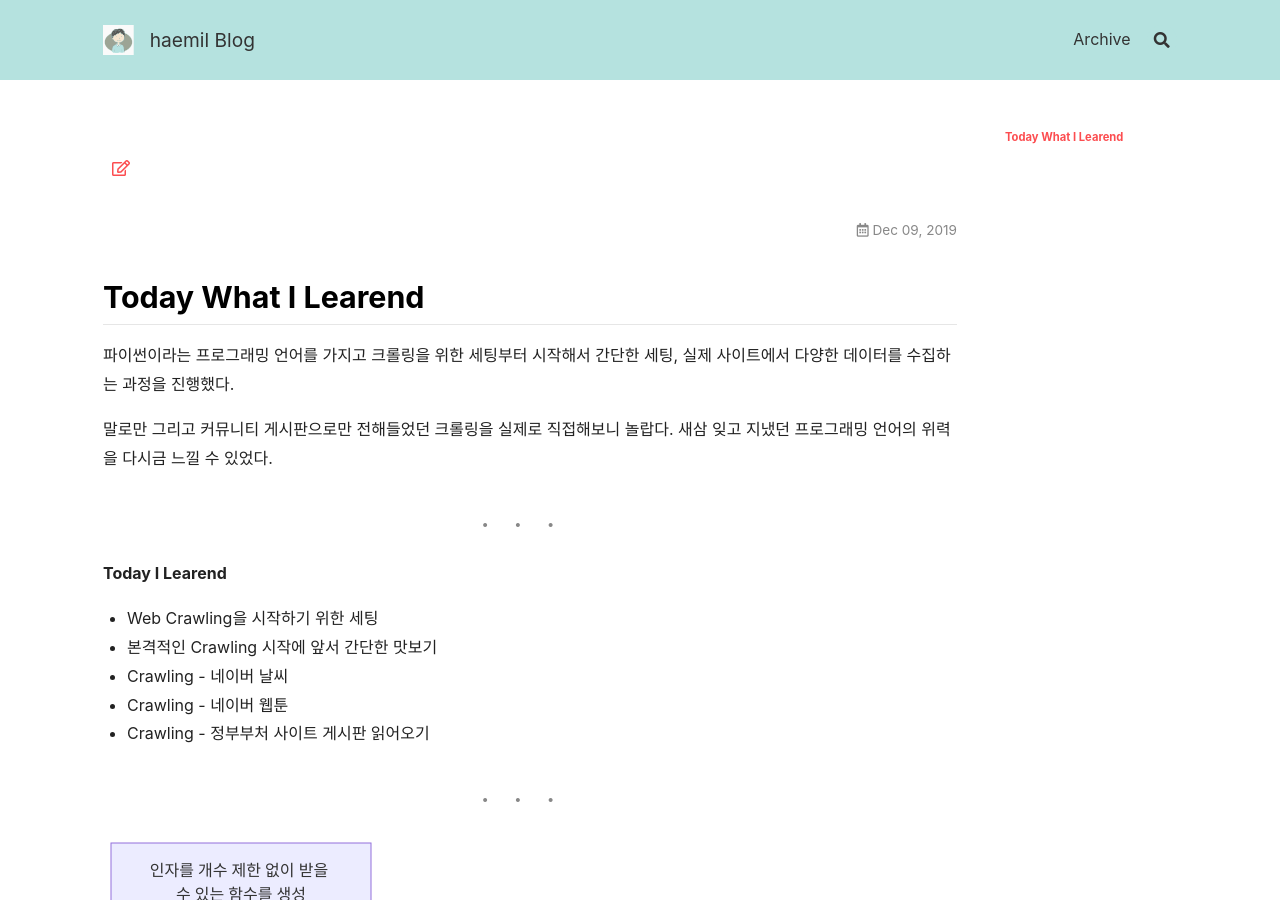
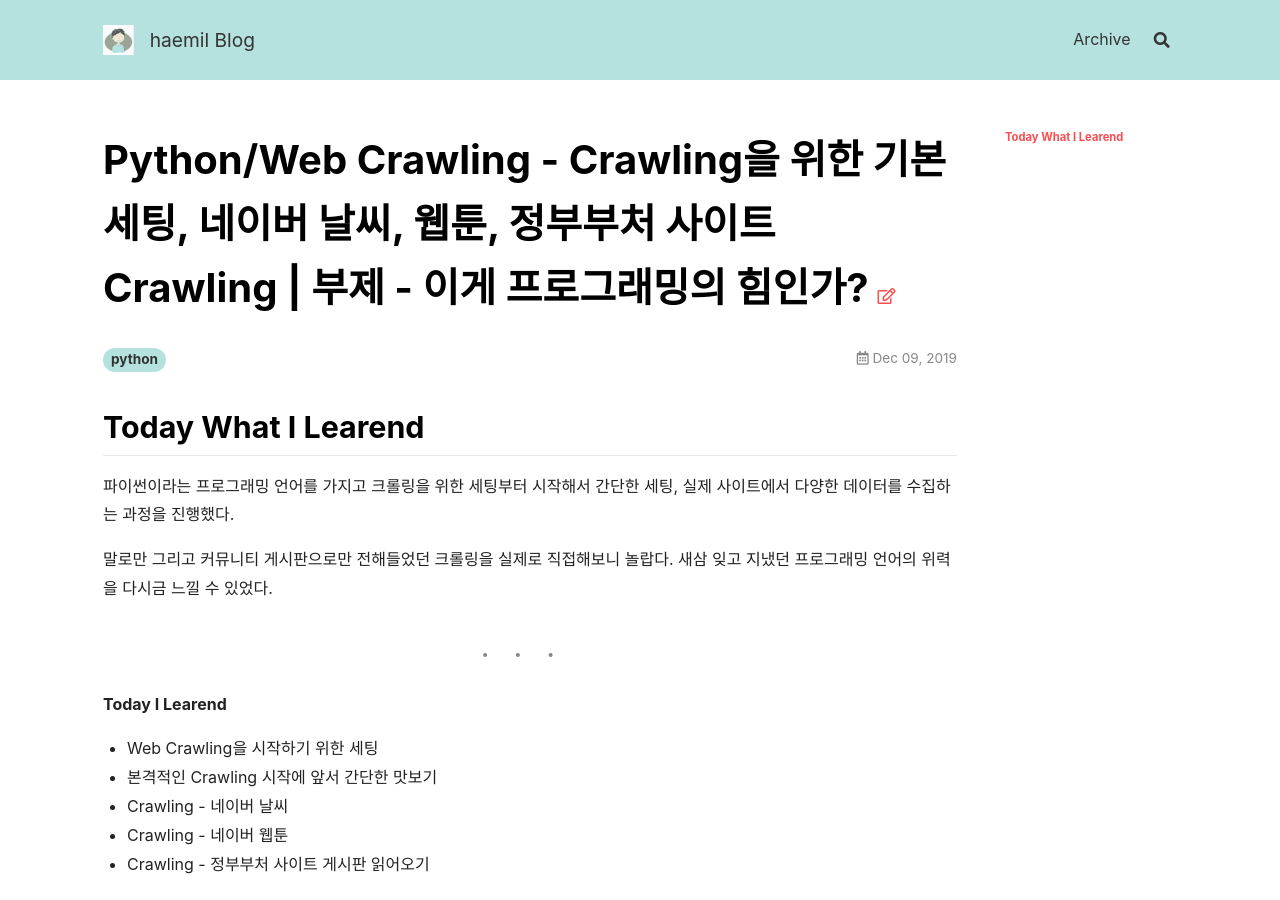
Before and after one commit to mchaemil/mchaemil.github.io, a Jekyll site: the page built from _posts/2019-12-09-python-web-crawling.md, in a window 1280 px wide and 900 px high. Built offline with Jekyll 4.4.1, drawn with Linux system fonts in a browser that asks for light colours; nearby versions of some CDN libraries.

Commit message:
update post

```diff
--- a/_posts/2019-12-09-python-web-crawling.md
+++ b/_posts/2019-12-09-python-web-crawling.md
@@ -1,6 +1,6 @@
 ---
 layout: article
-title: Python/Web Crawling - Crawling을 위한 기본 세팅, 네이버 날씨, 웹툰, 정부부처 사이트 Crawling - 부제: 이게 프로그래밍의 힘인가?
+title: Python/Web Crawling - Crawling을 위한 기본 세팅, 네이버 날씨, 웹툰, 정부부처 사이트 Crawling | 부제 - 이게 프로그래밍의 힘인가?
 tags: python
 
 ---
```
